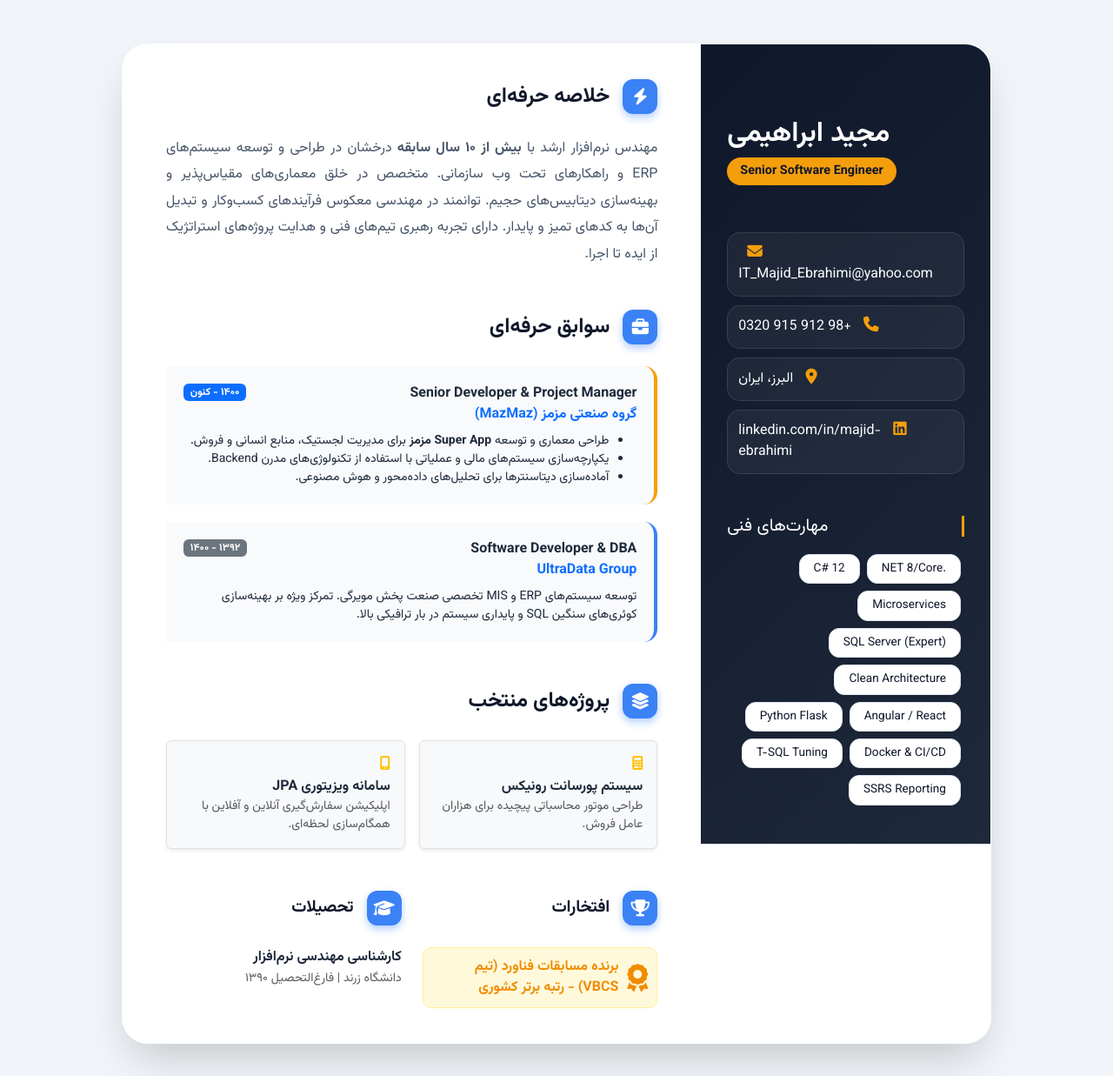
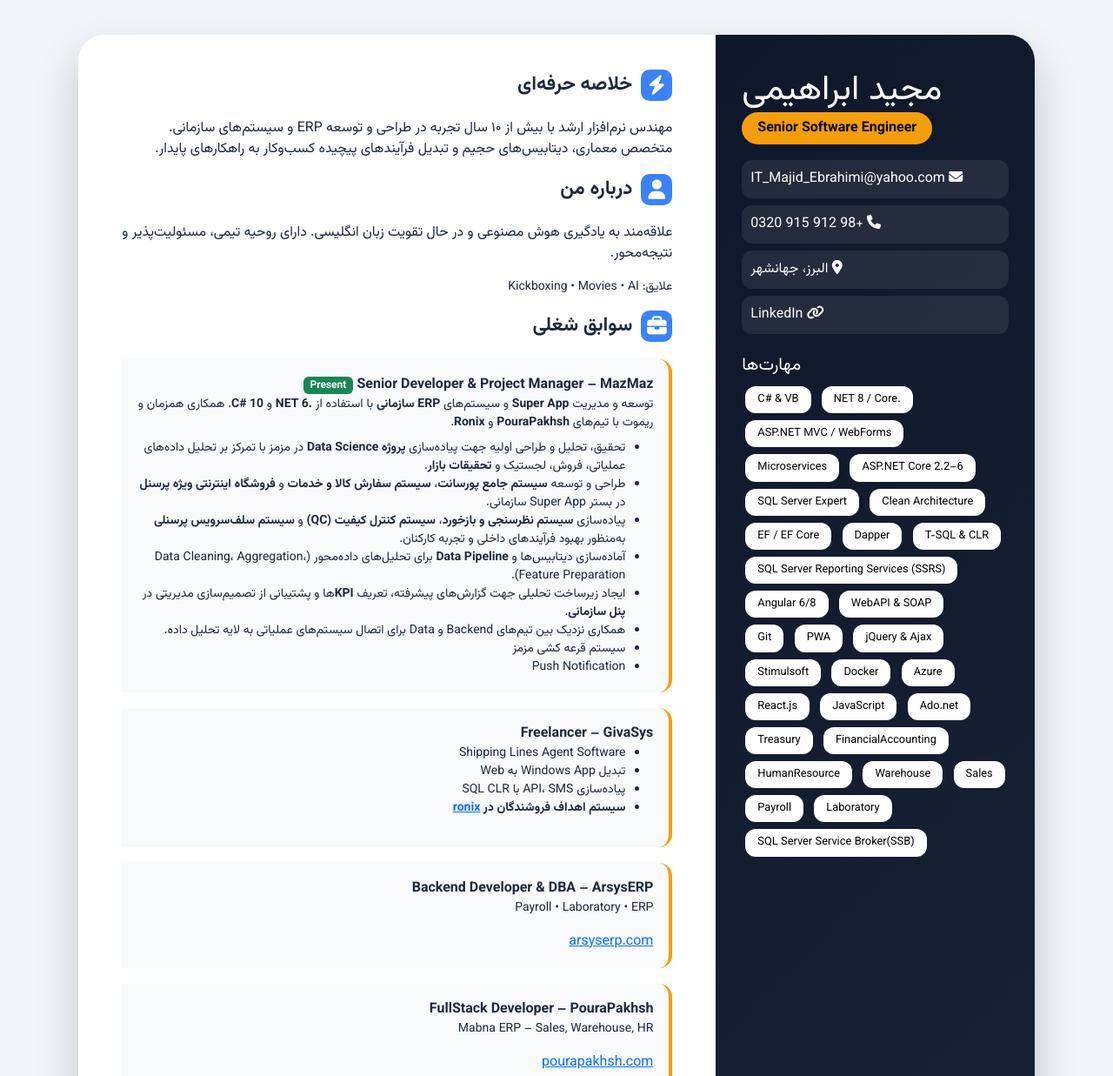
Before and after one commit to mebrahimi13651110-design/Resume, a plain HTML site: page index.html in a window 1280 px wide. Shown: the top 1237 px of the page at 87% size. Drawn offline with nearby package versions, Linux system fonts and the light colour scheme.

Commit message:
Update index.html

```diff
--- a/index.html
+++ b/index.html
@@ -4,257 +4,326 @@
 <meta charset="UTF-8">
 <meta name="viewport" content="width=device-width, initial-scale=1.0">
 <title>رزومه حرفه‌ای مجید ابراهیمی</title>
+
 <link href="https://fonts.googleapis.com/css2?family=Vazirmatn:wght@300;400;700&display=swap" rel="stylesheet">
 <link href="https://cdn.jsdelivr.net/npm/bootstrap@5.3.2/dist/css/bootstrap.rtl.min.css" rel="stylesheet">
 <link rel="stylesheet" href="https://cdnjs.cloudflare.com/ajax/libs/font-awesome/6.4.2/css/all.min.css">
+
 <style>
 :root {
-            --primary-color: #0f172a; /* سرمه‌ای تیره و مقتدر */
-            --accent-color: #f59e0b;  /* طلایی/نارنجی شاد */
-            --blue-bright: #3b82f6;   /* آبی روشن برای انرژی */
-            --bg-body: #f1f5f9;
+  --primary:#0f172a;
+  --accent:#f59e0b;
+  --blue:#3b82f6;
+  --bg:#f1f5f9;
 }
-        body {
-            font-family: 'Vazirmatn', sans-serif;
-            background-color: var(--bg-body);
-            color: #1e293b;
-            padding: 50px 0;
+body{
+  font-family:'Vazirmatn',sans-serif;
+  background:var(--bg);
+  color:#1e293b;
+  padding:40px 0;
 }
-        .resume-container {
-            max-width: 1000px;
-            margin: auto;
-            background: #fff;
-            border-radius: 30px;
-            overflow: hidden;
-            box-shadow: 0 25px 50px -12px rgba(0, 0, 0, 0.2);
-            border: 1px solid rgba(255,255,255,0.3);
+.resume-container{
+  max-width:1100px;
+  margin:auto;
+  background:#fff;
+  border-radius:30px;
+  overflow:hidden;
+  box-shadow:0 25px 50px rgba(0,0,0,.2);
 }
-        /* Header / Sidebar */
-        .sidebar {
-            background: linear-gradient(135deg, var(--primary-color) 0%, #1e293b 100%);
-            color: white;
-            padding: 40px 30px;
-            height: 100%;
+.sidebar{
+  background:linear-gradient(135deg,var(--primary),#1e293b);
+  color:#fff;
+  padding:40px 30px;
 }
-        .profile-container {
-            position: relative;
-            display: inline-block;
-            margin-bottom: 20px;
+.profile-img{
+  width:160px;height:160px;border-radius:50%;
+  border:5px solid rgba(245,158,11,.4);
 }
-        .profile-img {
-            width: 170px;
-            height: 170px;
-            border-radius: 50%;
-            border: 6px solid rgba(245, 158, 11, 0.3);
-            padding: 5px;
-            background: #fff;
-            object-fit: cover;
-            box-shadow: 0 10px 20px rgba(0,0,0,0.3);
+.badge-title{
+  background:var(--accent);
+  color:#000;
+  padding:6px 18px;
+  border-radius:30px;
+  font-weight:700;
 }
-        .sidebar h1 { font-size: 2rem; font-weight: 700; margin-top: 15px; }
-        .sidebar .badge-title {
-            background: var(--accent-color);
-            color: var(--primary-color);
-            padding: 5px 15px;
-            border-radius: 50px;
-            font-size: 0.9rem;
-            font-weight: 700;
-            display: inline-block;
-            margin-bottom: 30px;
+.contact-item{
+  background:rgba(255,255,255,.08);
+  padding:10px;
+  border-radius:12px;
+  margin-bottom:8px;
 }
-        .contact-item {
-            background: rgba(255,255,255,0.05);
-            padding: 12px;
-            border-radius: 15px;
-            margin-bottom: 10px;
-            transition: 0.3s;
-            border: 1px solid rgba(255,255,255,0.1);
+.contact-item a{color:#fff;text-decoration:none}
+.skill-pill{
+  background:#fff;
+  color:#000;
+  border-radius:12px;
+  padding:6px 14px;
+  font-size:.8rem;
+  margin:4px;
+  display:inline-block;
 }
-        .contact-item:hover { background: rgba(255,255,255,0.1); transform: scale(1.02); }
-        .contact-item i { color: var(--accent-color); margin-left: 10px; font-size: 1.1rem; }
-
-        /* Main Content */
-        .content { padding: 40px 50px; }
-        .section-title {
-            color: var(--primary-color);
-            font-weight: 700;
-            font-size: 1.5rem;
-            margin-bottom: 25px;
-            display: flex;
-            align-items: center;
-            gap: 15px;
+.content{padding:40px 50px}
+.section-title{
+  font-weight:700;
+  font-size:1.4rem;
+  margin-bottom:20px;
+  display:flex;
+  align-items:center;
+  gap:10px;
 }
-        .section-title i {
-            background: var(--blue-bright);
-            color: white;
-            width: 40px;
-            height: 40px;
-            display: flex;
-            align-items: center;
-            justify-content: center;
-            border-radius: 12px;
-            font-size: 1.2rem;
-            box-shadow: 0 4px 10px rgba(59, 130, 246, 0.4);
+.section-title i{
+  background:var(--blue);
+  color:#fff;
+  width:36px;height:36px;
+  display:flex;align-items:center;justify-content:center;
+  border-radius:10px;
 }
-        .card-custom {
-            border: none;
-            border-right: 4px solid var(--accent-color);
-            background: #f8fafc;
-            border-radius: 0 15px 15px 0;
-            padding: 20px;
-            margin-bottom: 20px;
-            transition: 0.3s;
+.card-custom{
+  background:#f8fafc;
+  border-right:4px solid var(--accent);
+  padding:18px;
+  border-radius:0 15px 15px 0;
+  margin-bottom:18px;
 }
-        .card-custom:hover { transform: translateX(-5px); background: #f1f5f9; }
-
-        /* Skill Tags */
-        .skill-pill {
-            display: inline-block;
-            background: white;
-            color: var(--primary-color);
-            border: 1px solid #e2e8f0;
-            padding: 6px 16px;
-            border-radius: 12px;
-            font-weight: 500;
-            margin: 4px;
-            font-size: 0.85rem;
-            box-shadow: 0 2px 4px rgba(0,0,0,0.05);
-        }
-        .skill-pill:hover { border-color: var(--blue-bright); color: var(--blue-bright); }
-
-        .achievement-badge {
-            background: #fff9db;
-            border: 1px solid #ffec99;
-            color: #f08c00;
-            padding: 10px;
-            border-radius: 10px;
-            display: flex;
-            align-items: center;
-            gap: 10px;
-            font-weight: 700;
-        }
-
-        @media print {
-            body { padding: 0; }
-            .resume-container { box-shadow: none; border-radius: 0; }
-            .sidebar { background: #0f172a !important; color: white !important; }
+@media print{
+  body{padding:0}
+  .resume-container{box-shadow:none;border-radius:0}
 }
 </style>
 </head>
+
 <body>
 
 <div class="container">
 <div class="resume-container row g-0">
+
+<!-- SIDEBAR -->
 <div class="col-lg-4 sidebar text-center text-lg-end">
-            <div class="profile-container">
-                <!-- <img src="my-photo.jpg" alt="مجید ابراهیمی" class="profile-img" onerror="this.src='https://via.placeholder.com/170/FFFFFF/0f172a?text=Majid+Ebrahimi'"> -->
+
+<h1>مجید ابراهیمی</h1>
+<span class="badge-title">Senior Software Engineer</span>
+
+<div class="mt-4">
+  <div class="contact-item"><i class="fa fa-envelope"></i> IT_Majid_Ebrahimi@yahoo.com</div>
+  <div class="contact-item"><i class="fa fa-phone"></i> +98 912 915 0320</div>
+  <div class="contact-item"><i class="fa fa-location-dot"></i> البرز، جهانشهر</div>
+  <div class="contact-item">
+    <i class="fa fa-link"></i>
+    <a href="https://linkedin.com/in/majid-ebrahimi" target="_blank">LinkedIn</a>
+  </div>
 </div>
 
-            <h1 class="text-center text-lg-end">مجید ابراهیمی</h1>
-            <div class="text-center text-lg-end">
-                <span class="badge-title">Senior Software Engineer</span>
+<h5 class="mt-4">مهارت‌ها</h5>
+<div>
+<span class="skill-pill">.NET 8 / Core</span>
+<span class="skill-pill">C# & VB</span>
+<span class="skill-pill">ASP.NET MVC / WebForms</span>
+<span class="skill-pill">ASP.NET Core 2.2–6</span>
+<span class="skill-pill">Microservices</span>
+<span class="skill-pill">Clean Architecture</span>
+<span class="skill-pill">SQL Server Expert</span>
+<span class="skill-pill">T-SQL & CLR</span>
+<span class="skill-pill">Dapper</span>
+<span class="skill-pill">EF / EF Core</span>
+<span class="skill-pill">SQL Server Reporting Services (SSRS)</span>
+<span class="skill-pill">WebAPI & SOAP</span>
+<span class="skill-pill">Angular 6/8</span>
+<span class="skill-pill">jQuery & Ajax</span>
+<span class="skill-pill">PWA</span>
+<span class="skill-pill">Git</span>
+<span class="skill-pill">Azure</span>
+<span class="skill-pill">Docker</span>
+<span class="skill-pill">Stimulsoft</span>
+<span class="skill-pill">Ado.net</span>
+<span class="skill-pill">JavaScript</span>
+<span class="skill-pill">React.js</span>
+<span class="skill-pill">FinancialAccounting</span>
+<span class="skill-pill">Treasury</span>
+<span class="skill-pill">Sales</span>
+<span class="skill-pill">Warehouse</span>
+<span class="skill-pill">HumanResource</span>
+<span class="skill-pill">Laboratory</span>
+<span class="skill-pill">Payroll</span>
+<span class="skill-pill">SQL Server Service Broker(SSB)</span>
 </div>
 
-            <div class="contact-box mt-4">
-                <div class="contact-item"><i class="fas fa-envelope"></i> IT_Majid_Ebrahimi@yahoo.com</div>
-                <div class="contact-item"><i class="fas fa-phone"></i> +98 912 915 0320</div>
-                <div class="contact-item"><i class="fas fa-location-dot"></i> البرز، ایران</div>
-                <div class="contact-item"><i class="fab fa-linkedin"></i> linkedin.com/in/majid-ebrahimi</div>
 </div>
 
-            <div class="mt-5">
-                <h5 class="mb-3 text-white" style="border-right: 3px solid var(--accent-color); padding-right: 10px;">مهارت‌های فنی</h5>
-                <div class="d-flex flex-wrap justify-content-center justify-content-lg-start">
-                    <span class="skill-pill">.NET 8/Core</span>
-                    <span class="skill-pill">C# 12</span>
-                    <span class="skill-pill">Microservices</span>
-                    <span class="skill-pill">SQL Server (Expert)</span>
-                    <span class="skill-pill">Clean Architecture</span>
-                    <span class="skill-pill">Angular / React</span>
-                    <span class="skill-pill">Python Flask</span>
-                    <span class="skill-pill">Docker & CI/CD</span>
-                    <span class="skill-pill">T-SQL Tuning</span>
-                    <span class="skill-pill">SSRS Reporting</span>
+<!-- CONTENT -->
+<div class="col-lg-8 content">
+
+<section>
+<h2 class="section-title"><i class="fa fa-bolt"></i> خلاصه حرفه‌ای</h2>
+<p>
+مهندس نرم‌افزار ارشد با بیش از ۱۰ سال تجربه در طراحی و توسعه ERP و سیستم‌های سازمانی.
+متخصص معماری، دیتابیس‌های حجیم و تبدیل فرآیندهای پیچیده کسب‌وکار به راهکارهای پایدار.
+</p>
+</section>
+
+<section>
+<h2 class="section-title"><i class="fa fa-user"></i> درباره من</h2>
+<p>
+علاقه‌مند به یادگیری هوش مصنوعی و در حال تقویت زبان انگلیسی.
+دارای روحیه تیمی، مسئولیت‌پذیر و نتیجه‌محور.
+</p>
+<p class="small">علایق: Kickboxing • Movies • AI</p>
+</section>
+
+<section>
+<h2 class="section-title"><i class="fa fa-briefcase"></i> سوابق شغلی</h2>
+
+<div class="card-custom">
+
+  <strong>Senior Developer & Project Manager – MazMaz</strong>
+      <span class="badge bg-success"> Present</span>
+  <p class="small mb-2">
+    توسعه و مدیریت <strong>Super App</strong> و سیستم‌های <strong>ERP سازمانی</strong> با استفاده از
+    <strong>.NET 6</strong> و <strong>C# 10</strong>.
+    همکاری همزمان و ریموت با تیم‌های <strong>PouraPakhsh</strong> و <strong>Ronix</strong>.
+  </p>
+
+  <ul class="small mb-0">
+    <li>
+      تحقیق، تحلیل و طراحی اولیه جهت پیاده‌سازی <strong>پروژه Data Science</strong> در مزمز با تمرکز بر
+      تحلیل داده‌های عملیاتی، فروش، لجستیک و <strong>تحقیقات بازار</strong>.
+    </li>
+    <li>
+      طراحی و توسعه <strong>سیستم جامع پورسانت</strong>، <strong>سیستم سفارش کالا و خدمات</strong> و
+      <strong>فروشگاه اینترنتی ویژه پرسنل</strong> در بستر Super App سازمانی.
+    </li>
+    <li>
+      پیاده‌سازی <strong>سیستم نظرسنجی و بازخورد</strong>، <strong>سیستم کنترل کیفیت (QC)</strong> و
+      <strong>سیستم سلف‌سرویس پرسنلی</strong> به‌منظور بهبود فرآیندهای داخلی و تجربه کارکنان.
+    </li>
+    <li>
+      آماده‌سازی دیتابیس‌ها و <strong>Data Pipeline</strong> برای تحلیل‌های داده‌محور
+      (Data Cleaning، Aggregation، Feature Preparation).
+    </li>
+    <li>
+      ایجاد زیرساخت تحلیلی جهت گزارش‌های پیشرفته، تعریف <strong>KPI</strong>ها و پشتیبانی از
+      تصمیم‌سازی مدیریتی در <strong>پنل سازمانی</strong>.
+    </li>
+    <li>
+      همکاری نزدیک بین تیم‌های Backend و Data برای اتصال سیستم‌های عملیاتی به لایه تحلیل داده.
+    </li>
+    <li>سیستم قرعه کشی مزمز</li>
+    <li>Push Notification</li>
+  </ul>
+</div>
+
+<div class="card-custom">
+<strong>Freelancer – GivaSys</strong>
+<ul class="small">
+<li>Shipping Lines Agent Software</li>
+<li>تبدیل Windows App به Web</li>
+<li>پیاده‌سازی API، SMS با SQL CLR</li>
+<li><b>سیستم اهداف فروشندگان در <a href="https://www.ronix.ir/" target="_blank">ronix</a></b></li>
+</ul>
+</div>
+
+<div class="card-custom">
+<strong>Backend Developer & DBA – ArsysERP</strong>
+<p class="small">Payroll • Laboratory • ERP</p>
+<a href="https://arsyserp.com" target="_blank">arsyserp.com</a>
+</div>
+
+<div class="card-custom">
+<strong>FullStack Developer – PouraPakhsh</strong>
+<p class="small">Mabna ERP – Sales, Warehouse, HR</p>
+<a href="https://www.pourapakhsh.com" target="_blank">pourapakhsh.com</a>
+</div>
+<div class="card-custom">
+  <div class="d-flex justify-content-between align-items-start">
+    <strong>فراروند داده ها</strong>
+
+  </div>
+  <p class="small mb-2">توسعه‌دهنده وب، مدیر دیتابیس و تحلیل‌گر در صنعت پخش.</p>
+  <ul class="small mb-0">
+    <li>
+      <strong>ERP & MIS:</strong> مدیر پروژه و توسعه‌دهنده وب در
+      <a href="http://www.ultradatagroup.com/" target="_blank">UltraDataGroup</a>.
+    </li>
+    <li>تحلیل فرآیندهای سازمانی و مدیریت پایگاه داده‌های مربوط به سیستم‌های اطلاعات مدیریت (MIS).</li>
+  </ul>
+</div>
+</section>
+
+<section>
+<h2 class="section-title"><i class="fa fa-certificate"></i> گواهینامه‌ها</h2>
+
+<div class="card-custom">
+<strong>SQL Server 2017 Administration</strong>
+<p class="small">Faratar Az Danesh – 2016</p>
+<a href="http://fad.ir/Cert.ashx?sn=ME1766R-C7A" target="_blank">مشاهده مدرک</a>
+</div>
+
+<div class="card-custom">
+<strong>ASP.NET MVC 5</strong>
+<p class="small">Sematec – 2018</p>
+</div>
+
+</section>
+
+<!-- دوره‌های تخصصی -->
+<section>
+<h2 class="section-title"><i class="fa fa-brain"></i> دوره‌های تخصصی هوش مصنوعی و Data Science</h2>
+
+<div class="card-custom">
+  <strong>آموزش جامع یادگیری ماشین و زیرشاخه‌ها در پایتون (با رویکرد مالی)</strong>
+  <p class="small mb-1">
+    Machine Learning, Feature Engineering, Financial Modeling, Data Analysis
+  </p>
+  <a href="https://toplearn.com/courses/windows/%D8%A2%D9%85%D9%88%D8%B2%D8%B4-%D8%AC%D8%A7%D9%85%D8%B9-%DB%8C%D8%A7%D8%AF%DA%AF%DB%8C%D8%B1%DB%8C-%D9%85%D8%A7%D8%B4%DB%8C%D9%86-%D9%88-%D8%B2%DB%8C%D8%B1%D8%B4%D8%A7%D8%AE%D9%87-%D9%87%D8%A7-%D8%AF%D8%B1-%D9%BE%D8%A7%DB%8C%D8%AA%D9%88%D9%86-%D8%A8%D8%A7-%D8%B1%D9%88%DB%8C%DA%A9%D8%B1%D8%AF-%D9%85%D8%A7%D9%84%DB%8C" target="_blank">
+    مشاهده دوره
+  </a>
+</div>
+
+<div class="card-custom">
+  <strong>آموزش جامع مبانی هوش مصنوعی – دوره تخصصی یادگیری عمیق</strong>
+  <p class="small mb-1">
+    Deep Learning, Neural Networks, AI Fundamentals
+  </p>
+  <a href="https://toplearn.com/courses/windows/%D8%A2%D9%85%D9%88%D8%B2%D8%B4-%D8%AC%D8%A7%D9%85%D8%B9-%D9%85%D8%A8%D8%A7%D9%86%DB%8C-%D9%87%D9%88%D8%B4-%D9%85%D8%B5%D9%86%D9%88%D8%B9%DB%8C%E2%80%93%D8%AF%D9%88%D8%B1%D9%87-%D8%AA%D8%AE%D8%B5%D8%B5%DB%8C-%DB%8C%D8%A7%D8%AF%DA%AF%DB%8C%D8%B1%DB%8C-%D8%B9%D9%85%DB%8C%D9%82" target="_blank">
+    مشاهده دوره
+  </a>
+</div>
+
+<div class="card-custom">
+  <strong>آموزش جامع هوش مصنوعی با پایتون (Python)</strong>
+  <p class="small mb-1">
+    Python for AI, Machine Learning Foundations, Practical AI Projects
+  </p>
+  <a href="https://toplearn.com/courses/windows/%D8%A2%D9%85%D9%88%D8%B2%D8%B4-%D8%AC%D8%A7%D9%85%D8%B9-%D9%87%D9%88%D8%B4-%D9%85%D8%B5%D9%86%D9%88%D8%B9%DB%8C-%D8%A8%D8%A7-%D9%BE%D8%A7%DB%8C%D8%AA%D9%88%D9%86-(-Python-)" target="_blank">
+    مشاهده دوره
+  </a>
+</div>
+
+<div class="card-custom">
+  <strong>آموزش جامع مبانی بهینه‌سازی در هوش مصنوعی</strong>
+  <p class="small mb-1">
+    Optimization Algorithms, Numerical Methods, Classical Optimization
+  </p>
+  <a href="https://toplearn.com/courses/windows/%D8%A2%D9%85%D9%88%D8%B2%D8%B4-%D8%AC%D8%A7%D9%85%D8%B9-%D9%85%D8%A8%D8%A7%D9%86%DB%8C-%D8%A8%D9%87%DB%8C%D9%86%D9%87%E2%80%8C-%D8%B3%D8%A7%D8%B2%DB%8C-%D8%AF%D8%B1-%D9%87%D9%88%D8%B4-%D9%85%D8%B5%D9%86%D9%88%D8%B9%DB%8C-%D8%B1%D9%88%D8%B4%E2%80%8C-%D9%87%D8%A7%DB%8C-%DA%A9%D9%84%D8%A7%D8%B3%DB%8C%DA%A9-%D9%88-%D8%B9%D8%AF%D8%AF%DB%8C" target="_blank">
+    مشاهده دوره
+  </a>
+</div>
+
+</section>
+
+<section>
+<h2 class="section-title"><i class="fa fa-graduation-cap"></i> تحصیلات</h2>
+<p>
+کارشناسی مهندسی نرم‌افزار – دانشگاه زرند
+<br><small>۱۳۹۰</small>
+</p>
+</section>
+
 </div>
 </div>
 </div>
 
-        <div class="col-lg-8 content">
-            <section class="mb-5">
-                <h2 class="section-title"><i class="fas fa-bolt"></i> خلاصه حرفه‌ای</h2>
-                <p style="text-align: justify; line-height: 1.9; color: #475569;">
-                    مهندس نرم‌افزار ارشد با <strong>بیش از ۱۰ سال سابقه</strong> درخشان در طراحی و توسعه سیستم‌های ERP و راهکارهای تحت وب سازمانی. متخصص در خلق معماری‌های مقیاس‌پذیر و بهینه‌سازی دیتابیس‌های حجیم. توانمند در مهندسی معکوس فرآیندهای کسب‌وکار و تبدیل آن‌ها به کدهای تمیز و پایدار. دارای تجربه رهبری تیم‌های فنی و هدایت پروژه‌های استراتژیک از ایده تا اجرا.
-                </p>
-            </section>
-
-            <section class="mb-5">
-                <h2 class="section-title"><i class="fas fa-briefcase"></i> سوابق حرفه‌ای</h2>
-
-                <div class="card-custom">
-                    <div class="d-flex justify-content-between align-items-start">
-                        <strong>Senior Developer & Project Manager</strong>
-                        <span class="badge bg-primary">۱۴۰۰ - کنون</span>
-                    </div>
-                    <div class="text-primary fw-bold mb-2">گروه صنعتی مزمز (MazMaz)</div>
-                    <ul class="small mb-0">
-                        <li>طراحی معماری و توسعه <strong>Super App مزمز</strong> برای مدیریت لجستیک، منابع انسانی و فروش.</li>
-                        <li>یکپارچه‌سازی سیستم‌های مالی و عملیاتی با استفاده از تکنولوژی‌های مدرن Backend.</li>
-                        <li>آماده‌سازی دیتاسنترها برای تحلیل‌های داده‌محور و هوش مصنوعی.</li>
-                    </ul>
-                </div>
-
-                <div class="card-custom" style="border-right-color: var(--blue-bright);">
-                    <div class="d-flex justify-content-between align-items-start">
-                        <strong>Software Developer & DBA</strong>
-                        <span class="badge bg-secondary">۱۳۹۲ - ۱۴۰۰</span>
-                    </div>
-                    <div class="text-primary fw-bold mb-2">UltraData Group</div>
-                    <p class="small mb-0">توسعه سیستم‌های ERP و MIS تخصصی صنعت پخش مویرگی. تمرکز ویژه بر بهینه‌سازی کوئری‌های سنگین SQL و پایداری سیستم در بار ترافیکی بالا.</p>
-                </div>
-            </section>
-
-            <section class="mb-5">
-                <h2 class="section-title"><i class="fas fa-layer-group"></i> پروژه‌های منتخب</h2>
-                <div class="row g-3">
-                    <div class="col-md-6">
-                        <div class="p-3 border rounded shadow-sm bg-light">
-                            <i class="fas fa-calculator text-warning mb-2"></i><br>
-                            <strong>سیستم پورسانت رونیکس</strong>
-                            <p class="small text-muted mb-0">طراحی موتور محاسباتی پیچیده برای هزاران عامل فروش.</p>
-                        </div>
-                    </div>
-                    <div class="col-md-6">
-                        <div class="p-3 border rounded shadow-sm bg-light">
-                            <i class="fas fa-mobile-screen text-warning mb-2"></i><br>
-                            <strong>سامانه ویزیتوری JPA</strong>
-                            <p class="small text-muted mb-0">اپلیکیشن سفارش‌گیری آنلاین و آفلاین با همگام‌سازی لحظه‌ای.</p>
-                        </div>
-                    </div>
-                </div>
-            </section>
-
-            <section>
-                <div class="row g-4">
-                    <div class="col-md-6">
-                        <h2 class="section-title" style="font-size: 1.2rem;"><i class="fas fa-trophy"></i> افتخارات</h2>
-                        <div class="achievement-badge">
-                            <i class="fas fa-award fa-2x"></i>
-                            <span>برنده مسابقات فناورد (تیم VBCS) - رتبه برتر کشوری</span>
-                        </div>
-                    </div>
-                    <div class="col-md-6">
-                        <h2 class="section-title" style="font-size: 1.2rem;"><i class="fas fa-graduation-cap"></i> تحصیلات</h2>
-                        <p class="mb-0"><strong>کارشناسی مهندسی نرم‌افزار</strong></p>
-                        <small class="text-muted">دانشگاه زرند | فارغ‌التحصیل ۱۳۹۰</small>
-                    </div>
-                </div>
-            </section>
-        </div>
-    </div>
-</div>
-
-<div class="text-center my-5 text-muted small">
-    <p>این رزومه با عشق و دقت برای مجید ابراهیمی طراحی شده است | ۲۰۲۴</p>
+<div class="text-center small text-muted mt-4">
+© 2024 – Majid Ebrahimi
 </div>
 
 </body>
```
Lines whose indentation alone changed are shown as unchanged.
